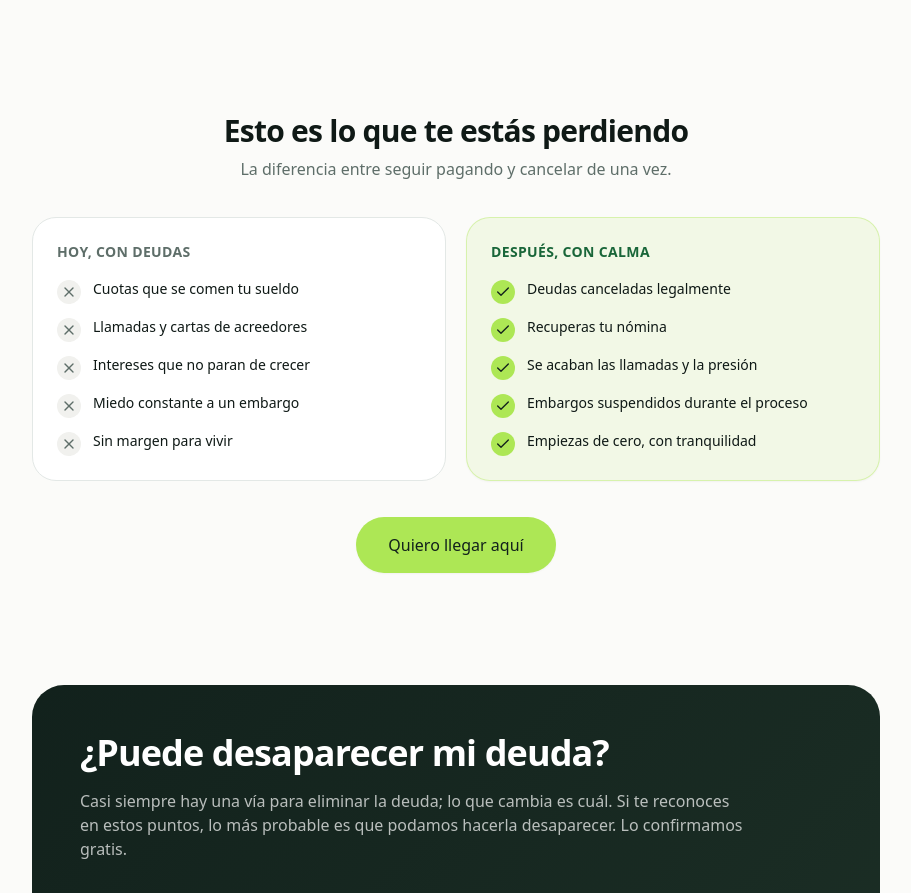
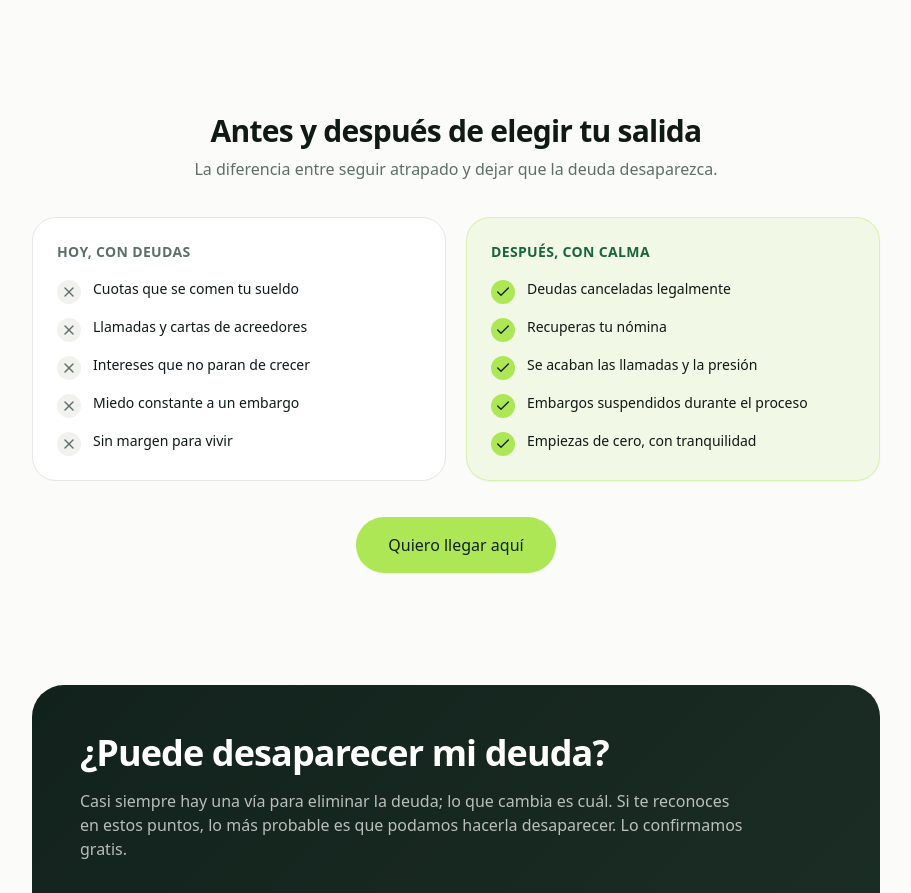
Before and after one commit to Carloslosamac/calma-deudas, a React (Vite) app: page /cancelar-deudas in a window 1280 px wide. Shown: the part 7587-8480 px from the top of the page, without its empty margins (184-1095 px from the left). Built offline with nearby package versions, Linux system fonts and the light colour scheme; the HTML template or start-up script is replaced by a standard one.

Commit message:
Changes
Co-authored-by: Carloslosamac <205789006+Carloslosamac@users.noreply.github.com>

```diff
--- a/src/data/seo/content/cancelarDeudas.tsx
+++ b/src/data/seo/content/cancelarDeudas.tsx
@@ -339,8 +339,8 @@ export const cancelarDeudas: MoneyContent = {
       },
     },
     beforeAfter: {
-      title: "Esto es lo que te estás perdiendo",
-      subtitle: "La diferencia entre seguir pagando y cancelar de una vez.",
+      title: "Antes y después de elegir tu salida",
+      subtitle: "La diferencia entre seguir atrapado y dejar que la deuda desaparezca.",
       beforeLabel: "Hoy, con deudas",
       afterLabel: "Después, con Calma",
       before: [
```
